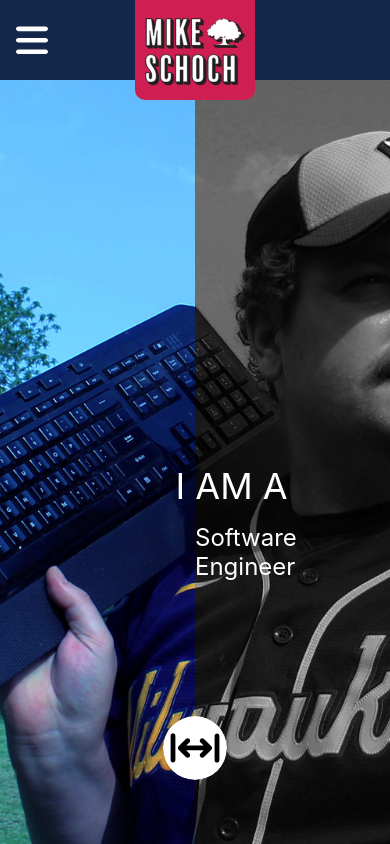
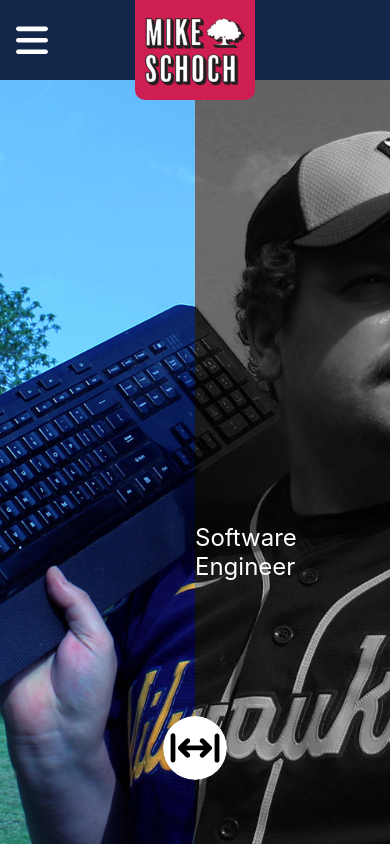
Before and after one commit to michael-schoch/personal-website, a React (Create React App) app: page / in a window 390 px wide. Built offline with nearby package versions, Linux system fonts and the light colour scheme.

Commit message:
removed mobile height from apptsx

```diff
--- a/src/App.tsx
+++ b/src/App.tsx
@@ -1,35 +1,19 @@
 import styled from "styled-components";
 import { Menu } from "./header/menu";
 import { BrowserRouter as Router } from "react-router-dom";
-import { handleMobileHeight } from "./helpers/handle-mobile-height";
-
-interface AppConProps {
-  $height: string | null;
-}
 
 function App() {
   return (
     <Router>
-      <AppContainer $height={handleMobileHeight()}>
-        <Float>I AM A</Float>
+      <AppContainer>
         <Menu />
       </AppContainer>
     </Router>
   );
 }
 
-const Float = styled.div`
-  position: absolute;
-  top: 55vh;
-  left: 45vw;
-  width: 200px;
-  color: white;
-  font-size: 36px;
-  z-index: 1;
-`;
-
-const AppContainer = styled.div<AppConProps>`
-  height: ${(props) => (props.$height !== null ? props.$height : "100vh")};
+const AppContainer = styled.div`
+  height: 100vh;
   display: flex;
   width: 100%;
   justify-content: center;
```
